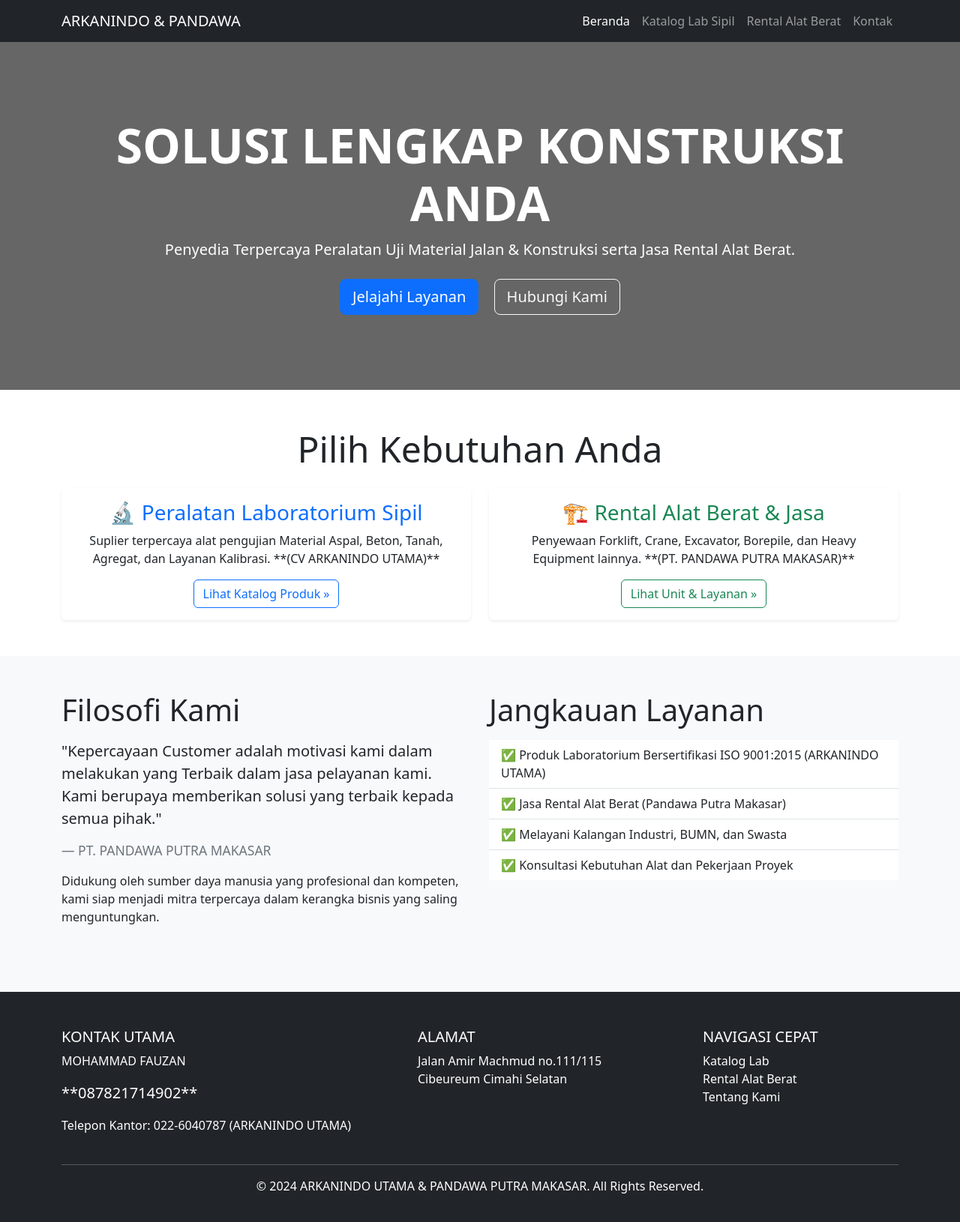
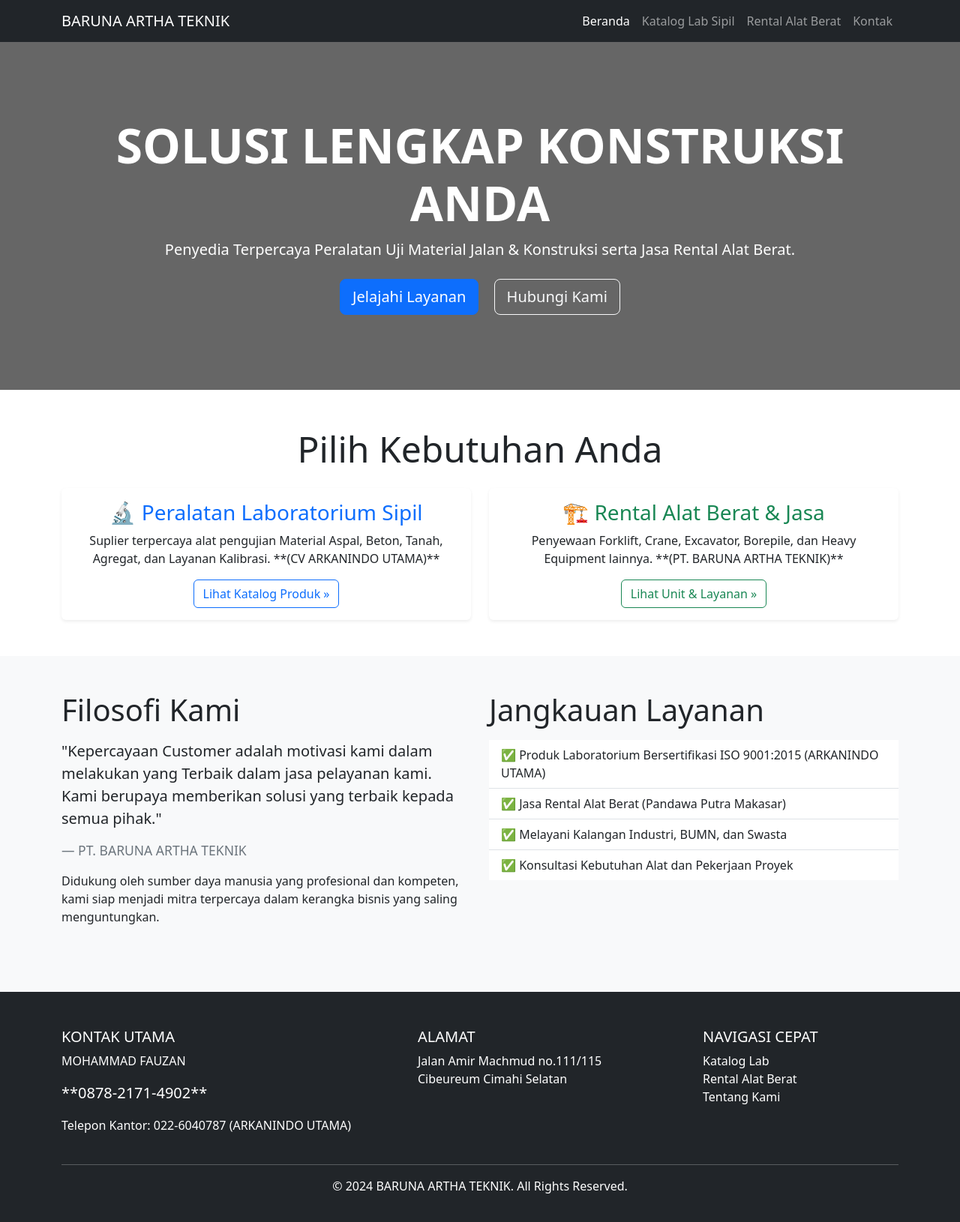
Before and after one commit to michaelfitra/alatberat, a plain HTML site: page index.html in a window 1280 px wide. Shown: the whole page at 75% size. Drawn offline with nearby package versions, Linux system fonts and the light colour scheme.

Commit message:
Change company name in index.html
Updated the company name from 'ARKANINDO UTAMA & PANDAWA PUTRA MAKASAR' to 'BARUNA ARTHA TEKNIK' throughout the HTML file.

```diff
--- a/index.html
+++ b/index.html
@@ -3,7 +3,7 @@
 <head>
     <meta charset="UTF-8">
     <meta name="viewport" content="width=device-width, initial-scale=1.0">
-    <title>ARKANINDO UTAMA & PANDAWA PUTRA MAKASAR - Solusi Uji Material & Alat Berat</title>
+    <title>BARUNA ARTHA TEKNIK - Solusi Uji Material & Alat Berat</title>
     <link href="https://cdn.jsdelivr.net/npm/bootstrap@5.3.3/dist/css/bootstrap.min.css" rel="stylesheet">
     <style>
         /* Gaya Kustom Sederhana */
@@ -27,7 +27,7 @@
 
     <nav class="navbar navbar-expand-lg navbar-dark bg-dark sticky-top">
         <div class="container">
-            <a class="navbar-brand" href="#">ARKANINDO & PANDAWA</a>
+            <a class="navbar-brand" href="#">BARUNA ARTHA TEKNIK</a>
             <button class="navbar-toggler" type="button" data-bs-toggle="collapse" data-bs-target="#navbarNav" aria-controls="navbarNav" aria-expanded="false" aria-label="Toggle navigation">
                 <span class="navbar-toggler-icon"></span>
             </button>
@@ -70,7 +70,7 @@
                 <div class="card card-link-product h-100 shadow-sm border-0">
                     <div class="card-body">
                         <h3 class="card-title text-success">🏗️ Rental Alat Berat & Jasa</h3>
-                        <p class="card-text">Penyewaan Forklift, Crane, Excavator, Borepile, dan Heavy Equipment lainnya. **(PT. PANDAWA PUTRA MAKASAR)**</p>
+                        <p class="card-text">Penyewaan Forklift, Crane, Excavator, Borepile, dan Heavy Equipment lainnya. **(PT. BARUNA ARTHA TEKNIK)**</p>
                         <a href="katalog-alatberat.html" class="btn btn-outline-success">Lihat Unit & Layanan &raquo;</a>
                     </div>
                 </div>
@@ -86,7 +86,7 @@
                     <blockquote class="blockquote">
                         <p class="mb-0">"Kepercayaan Customer adalah motivasi kami dalam melakukan yang Terbaik dalam jasa pelayanan kami. Kami berupaya memberikan solusi yang terbaik kepada semua pihak."</p>
                         <br>
-                        <footer class="blockquote-footer">PT. PANDAWA PUTRA MAKASAR</footer>
+                        <footer class="blockquote-footer">PT. BARUNA ARTHA TEKNIK</footer>
                     </blockquote>
                     <p class="mt-3">Didukung oleh sumber daya manusia yang profesional dan kompeten, kami siap menjadi mitra terpercaya dalam kerangka bisnis yang saling menguntungkan.</p>
                 </div>
@@ -110,7 +110,7 @@
                     <h5 class="text-uppercase">Kontak Utama</h5>
                     <p>MOHAMMAD FAUZAN</p>
                     <p class="lead">
-                        <i class="bi bi-phone"></i> **087821714902**
+                        <i class="bi bi-phone"></i> **0878-2171-4902**
                     </p>
                     <p>Telepon Kantor: 022-6040787 (ARKANINDO UTAMA)</p>
                 </div>
@@ -132,11 +132,12 @@
             </div>
             <hr class="mt-2 mb-3">
             <div class="text-center">
-                <p>&copy; 2024 ARKANINDO UTAMA & PANDAWA PUTRA MAKASAR. All Rights Reserved.</p>
+                <p>&copy; 2024 BARUNA ARTHA TEKNIK. All Rights Reserved.</p>
             </div>
         </div>
     </footer>
 
     <script src="https://cdn.jsdelivr.net/npm/bootstrap@5.3.3/dist/js/bootstrap.bundle.min.js"></script>
 </body>
+
 </html>
```
